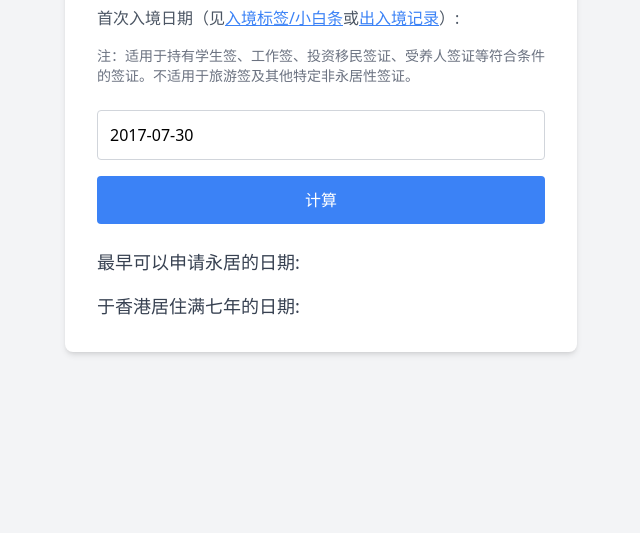
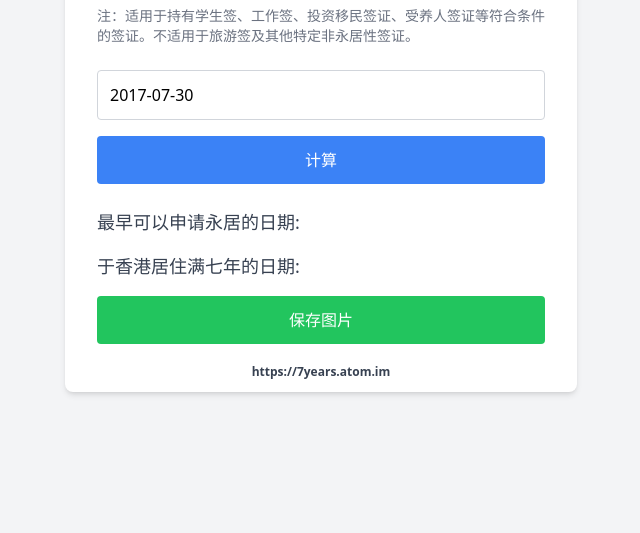
Before and after one commit to atom-im/7years, a plain HTML site: page index.html in a window 1280 px wide. Shown: the part 267-800 px from the top of the page, without its empty margins (319-959 px from the left). Drawn offline with nearby package versions, Linux system fonts and the light colour scheme.

Commit message:
Add save image function

```diff
--- a/index.html
+++ b/index.html
@@ -9,14 +9,15 @@
     <title>香港永居日期计算器</title>
     <link rel="stylesheet" href="https://cdn.jsdelivr.net/npm/flatpickr/dist/flatpickr.min.css">
     <script src="https://cdn.tailwindcss.com"></script>
+    <script src="https://cdn.jsdelivr.net/npm/html2canvas@1.4.1/dist/html2canvas.min.js"></script>
 </head>
 <body class="bg-gray-100 flex items-center justify-center min-h-screen p-4">
-    <div class="bg-white p-8 rounded-lg shadow-md w-full max-w-lg">
+    <div class="bg-white p-8 rounded-lg shadow-md w-full max-w-lg relative">
         <h1 class="text-3xl font-bold text-center text-gray-800 mb-6">香港永居日期计算器</h1>
         <p class="text-gray-600 mb-4">首次入境日期（见<a href="https://www.immd.gov.hk/hks/useful_information/visit-transit/endorsement-samples.html" target="_blank" class="text-blue-500 underline">入境标签/小白条</a>或<a href="https://mp.weixin.qq.com/s/0RSgJJ-YX9uUhjBxzBSM1w" target="_blank" class="text-blue-500 underline">出入境记录</a>）:</p>
         <p class="text-sm text-gray-500 mb-6">注：适用于持有学生签、工作签、投资移民签证、受养人签证等符合条件的签证。不适用于旅游签及其他特定非永居性签证。</p>
         <input type="text" id="inputDate" class="w-full p-3 border border-gray-300 rounded mb-4" placeholder="请选择日期">
-        <button onclick="addDays()" class="w-full p-3 bg-blue-500 text-white rounded hover:bg-blue-700 transition">计算</button>
+        <button id="calculateButton" onclick="addDays()" class="w-full p-3 bg-blue-500 text-white rounded hover:bg-blue-700 transition">计算</button>
         <div class="mt-6 space-y-4">
             <div class="text-lg text-gray-700">
                 <span class="block md:inline">最早可以申请永居的日期:</span>
@@ -27,6 +28,9 @@
                 <span id="sevenYearDate" class="block md:inline font-semibold md:ml-2"></span>
             </div>
         </div>
+        <button id="shareButton" onclick="shareImage()" class="w-full p-3 bg-green-500 text-white rounded hover:bg-green-700 transition mt-4">保存图片</button>
+        <div class="h-4"></div> <!-- 添加额外的间距 -->
+        <div id="watermark" class="absolute bottom-2 left-1/2 transform -translate-x-1/2 text-gray-700 text-xs bg-white bg-opacity-70 px-3 py-1 rounded font-bold">https://7years.atom.im</div>
     </div>
 
     <script src="https://cdn.jsdelivr.net/npm/flatpickr"></script>
@@ -84,6 +88,36 @@
                 document.getElementById('sevenYearDate').classList.remove('text-green-500', 'font-bold');
             }
         }
+
+        function shareImage() {
+            const element = document.querySelector('.bg-white'); // 选择你想要截图的元素
+            const shareButton = document.getElementById('shareButton');
+            const calculateButton = document.getElementById('calculateButton');
+
+            // Hide the share button and calculate button before taking the screenshot
+            shareButton.style.display = 'none';
+            calculateButton.style.display = 'none';
+
+            html2canvas(element).then(canvas => {
+                // Show the share button and calculate button again after the screenshot is taken
+                shareButton.style.display = 'block';
+                calculateButton.style.display = 'block';
+
+                // 将 canvas 转换为图片 URL
+                const imgData = canvas.toDataURL('image/png');
+
+                // 创建一个临时的 a 标签用于下载图片
+                const link = document.createElement('a');
+                link.href = imgData;
+                link.download = '香港永居日期计算器.png';
+                link.click();
+            }).catch(err => {
+                console.error('生成图片失败:', err);
+                // Show the share button and calculate button again if an error occurs
+                shareButton.style.display = 'block';
+                calculateButton.style.display = 'block';
+            });
+        }
     </script>
 </body>
 </html>
```
